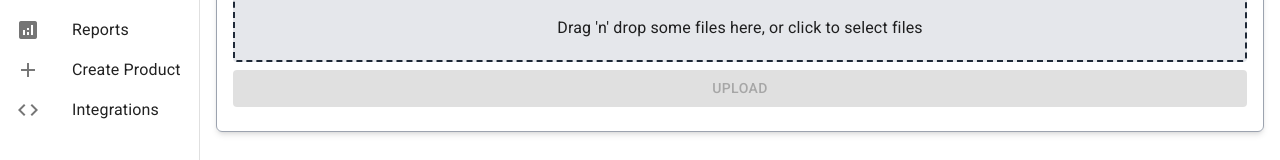
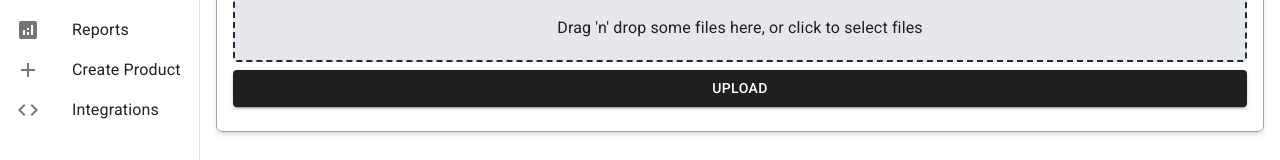
Before and after one commit to massoudsalem/react-dashboard-project, a React (Vite) app: page /create-product in a window 1280 px wide. Shown: the part 239-399 px from the top of the page. Built offline with nearby package versions, Linux system fonts and the light colour scheme.

Commit message:
adding uploading to cloudinary to host product images and contolling uploading states

```diff
--- a/package.json
+++ b/package.json
@@ -19,6 +19,7 @@
     "@mui/x-data-grid": "^6.2.0",
     "@reduxjs/toolkit": "^1.9.3",
     "autoprefixer": "^10.4.14",
+    "axios": "^1.4.0",
     "ckeditor5-custom-build": "github:mohamed-magdy26/ckeditor5-37.1.0-jmpcmxseambi",
     "eslint-plugin-prefer-arrow": "^1.2.3",
     "interweave": "^13.1.0",
--- a/src/components/ImageDropzone/ImageDropzone.jsx
+++ b/src/components/ImageDropzone/ImageDropzone.jsx
@@ -1,41 +1,86 @@
-import { Close, CloudUpload } from '@mui/icons-material';
+import { Close, CloudUpload, HandymanOutlined } from '@mui/icons-material';
 import { Box, Button, IconButton, Input, Typography } from '@mui/material';
-import React, { useEffect, useState } from 'react';
+import axios from 'axios';
+import React, { useEffect, useRef, useState } from 'react';
 import { useDropzone } from 'react-dropzone';
 
 const ImageDropzone = () => {
   const [files, setFiles] = useState([]);
-  const {
-    getRootProps,
-    getInputProps,
-  } = useDropzone({
+  const [imagesURL, setImageURL] = useState([]);
+  const [isUploading, setIsUploading] = useState('upload');
+  const imageUpload = () => {
+    if (files.length === 0) return;
+    setIsUploading('uploading....');
+    const formData = new FormData();
+    formData.append('upload_preset', 'ms9f59ll');
+
+    files.forEach(async (file) => {
+      setImageURL([]);
+      formData.append('file', file);
+      try {
+        const response = await axios.post(
+          'https://api.cloudinary.com/v1_1/djqzkpum0/image/upload',
+          formData,
+          //{
+          //onUploadProgress: (progressEvent) => {
+          //console.log(
+          //`Upload Progress: ${Math.round(
+          //(progressEvent.loaded / progressEvent.total) * 100,
+          //)}%`,
+          //);
+          //},
+          //},
+        );
+        setImageURL((prev) => [...prev, response.data.secure_url]);
+      } catch (err) {
+        console.log(err);
+      } finally {
+        setIsUploading('uploaded');
+      }
+    });
+  };
+
+  const { getRootProps, getInputProps } = useDropzone({
     maxFiles: 4,
     accept: {
       'image/*': ['.png', '.gif', '.jpeg', '.jpg', '.avif'],
     },
     onDrop: (acceptedFiles) => {
       //TODO: remove object  assign
-      console.log(acceptedFiles);
-      setFiles(acceptedFiles.map((file) => Object.assign(file, {
-        preview: URL.createObjectURL(file),
-      })));
+      setFiles(
+        acceptedFiles.map((file) => Object.assign(file, {
+          preview: URL.createObjectURL(file),
+        })),
+      );
     },
   });
+
   useEffect(() => {
     //Make sure to revoke the data uris to avoid memory leaks, will run on unmount
     return () => files.forEach((file) => URL.revokeObjectURL(file.preview));
-  }, []);
+  }, [files]);
   return (
     <Box className="border border-gray-400 border-solid p-4 rounded-md shadow-md">
-      <Box className="flex flex-col rounded items-center p-[20px] border-2 border-gray-800 border-dashed bg-gray-200  outline-0 transition hover:opacity-80" {...getRootProps()}>
+      <Box
+        className="flex flex-col rounded items-center p-[20px] border-2 border-gray-800 border-dashed bg-gray-200  outline-0 transition hover:opacity-80"
+        {...getRootProps()}
+      >
         <Input {...getInputProps()} />
         <CloudUpload className="text-8xl w-full " />
-        <Typography>Drag &#39;n&#39; drop some files here, or click to select files</Typography>
+        <Typography>
+          Drag &#39;n&#39; drop some files here, or click to select files
+        </Typography>
       </Box>
       <Box className="thumbsContainer flex flex-wrap gap-2">
-        {files.map((file) => (
-          <Box className="inline-flex box-border mx-1 my-4 w-28 h-28 p-2 border-solid border-[1px] border-gray-400 relative" key={file.name}>
-            <IconButton className="absolute top-0 right-0 translate-x-1/2 -translate-y-1/2 bg-red-500 text-white p-[2px]" onClick={() => setFiles(files.filter((f) => f.name !== file.name))}>
+        {isUploading !== 'uploaded' && files.map((file) => (
+          <Box
+            className="inline-flex box-border mx-1 my-4 w-28 h-28 p-2 border-solid border-[1px] border-gray-400 relative"
+            key={file.name}
+          >
+            <IconButton
+              className="absolute top-0 right-0 translate-x-1/2 -translate-y-1/2 bg-red-500 text-white p-[2px]"
+              onClick={() => setFiles(files.filter((f) => f.name !== file.name))}
+            >
               <Close className="text-lg" />
             </IconButton>
             <Box className="flex min-w-0 overflow-hidden">
@@ -43,22 +88,25 @@ const ImageDropzone = () => {
                 src={file.preview}
                 className="block object-cover w-full h-full"
                 alt={file.name}
-                onLoad={() => { URL.revokeObjectURL(file.preview); }}
+                onLoad={() => {
+                  URL.revokeObjectURL(file.preview);
+                }}
               />
             </Box>
           </Box>
         ))}
       </Box>
       <Button
+        type="button"
         variant="contained"
         color="secondary"
         className="my-2 w-full"
-        disabled={files.length === 0}
-        onClick
-      >Upload
+        onClick={imageUpload}
+        disabled={isUploading !== 'upload'}
+      >
+        {isUploading}
       </Button>
     </Box>
-
   );
 };
 
--- /dev/null
+++ b/src/components/ImageDropzone/useImageUpload.jsx
@@ -0,0 +1,22 @@
+import { Axios } from 'axios';
+import { useState } from 'react';
+
+const ImageUpload = (files) => {
+  const formData = new FormData();
+  formData.append('upload_preset', 'ms9f59ll');
+
+  files.forEach(async (file, index) => {
+    formData.append(`file${index}`, file);
+
+    try {
+      const response = await Axios.post(
+        'https://api.cloudinary.com/v1_1/djqzkpum0/image/upload',
+        formData,
+      );
+      setImageURL((prev) => [...prev, response.data.secure_url]);
+    } catch (err) {
+      console.log(err);
+    }
+  });
+};
+export { ImageUpload };
```
Also changed, not shown: 1 other file (tests, documents, lock files or other folders).
